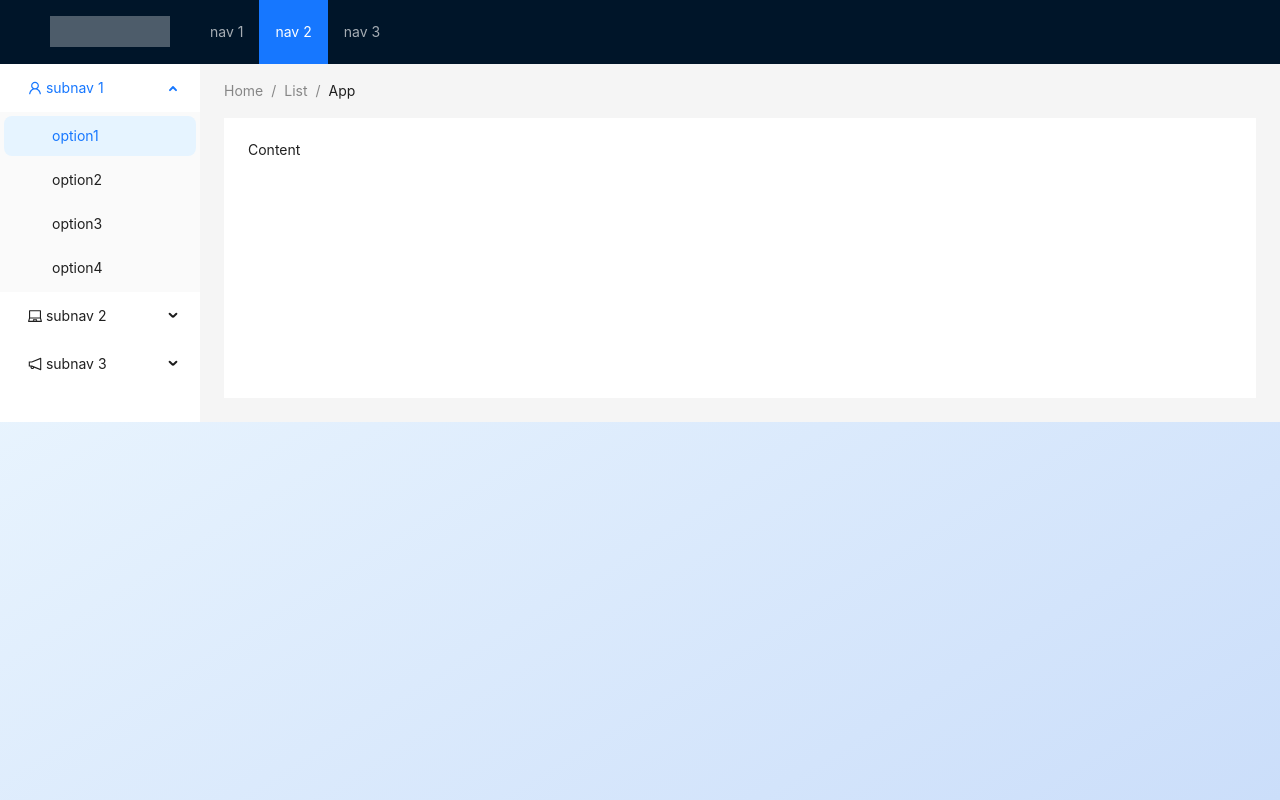
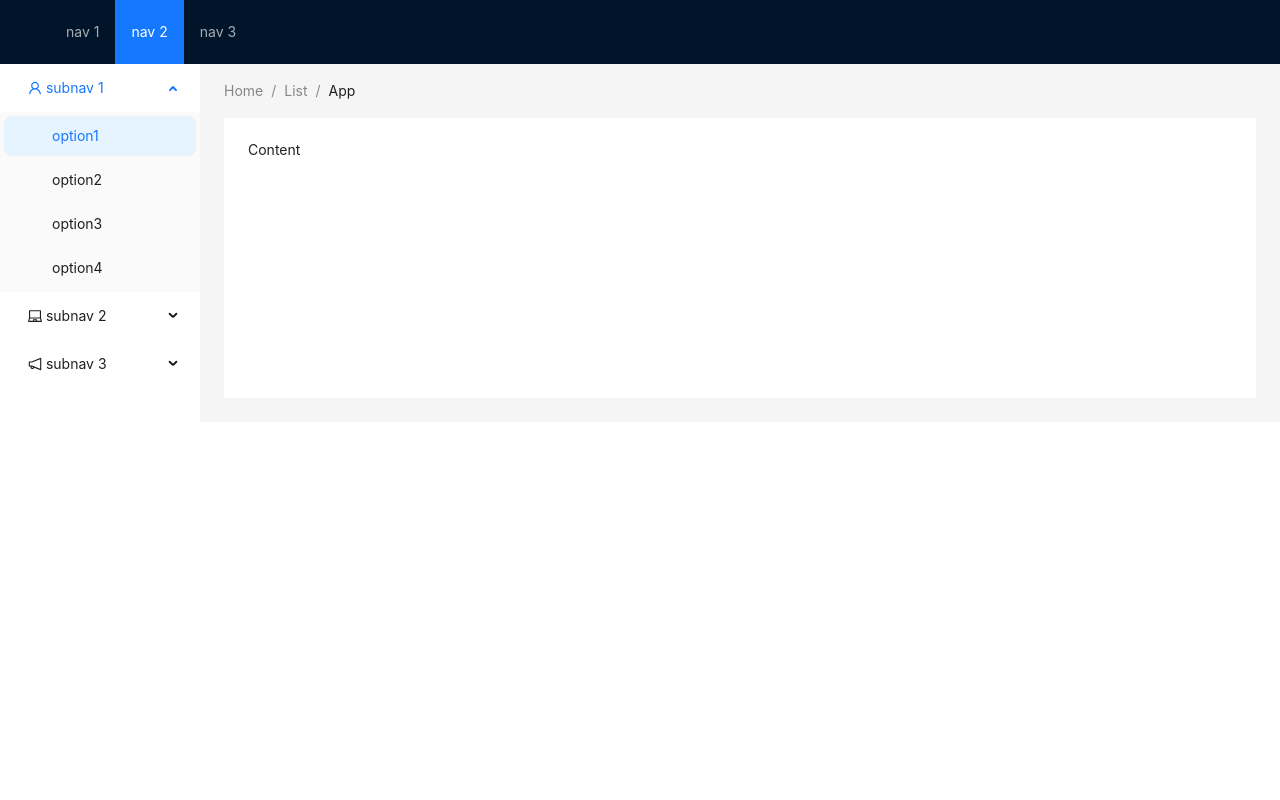
Before and after one commit to Criel14/train-web, a Vue app: page / in a window 1280 px wide. Built offline with nearby package versions, Linux system fonts and the light colour scheme; no server answers.

Commit message:
增加组件HeaderBar

```diff
--- /dev/null
+++ b/src/components/HeaderBar.vue
@@ -0,0 +1,30 @@
+<template>
+  <a-layout-header class="header">
+    <div class="logo"/>
+    <a-menu
+        v-model:selectedKeys="selectedKeys1"
+        theme="dark"
+        mode="horizontal"
+        :style="{ lineHeight: '64px' }"
+    >
+      <a-menu-item key="1">nav 1</a-menu-item>
+      <a-menu-item key="2">nav 2</a-menu-item>
+      <a-menu-item key="3">nav 3</a-menu-item>
+    </a-menu>
+  </a-layout-header>
+</template>
+
+<script setup>
+import {ref} from "vue";
+
+const selectedKeys1 = ref(['2']);
+
+// eslint-disable-next-line no-undef
+defineOptions({
+  name: "HeaderBar"
+})
+</script>
+
+<style scoped>
+
+</style>
--- a/src/views/LoginView.vue
+++ b/src/views/LoginView.vue
@@ -93,7 +93,7 @@ const login = () => {
 
 </script>
 
-<style>
+<style scoped>
 body {
   background: linear-gradient(to bottom right, #f2fbff, #cbdefa);
 }
--- a/src/views/MainView.vue
+++ b/src/views/MainView.vue
@@ -1,18 +1,6 @@
 <template>
   <a-layout>
-    <a-layout-header class="header">
-      <div class="logo"/>
-      <a-menu
-          v-model:selectedKeys="selectedKeys1"
-          theme="dark"
-          mode="horizontal"
-          :style="{ lineHeight: '64px' }"
-      >
-        <a-menu-item key="1">nav 1</a-menu-item>
-        <a-menu-item key="2">nav 2</a-menu-item>
-        <a-menu-item key="3">nav 3</a-menu-item>
-      </a-menu>
-    </a-layout-header>
+    <HeaderBar/>
     <a-layout>
       <a-layout-sider width="200" style="background: #fff">
         <a-menu
@@ -77,13 +65,13 @@
 
 <script setup>
 import {ref} from 'vue';
+import HeaderBar from "@/components/HeaderBar.vue";
 
-const selectedKeys1 = ref(['2']);
 const selectedKeys2 = ref(['1']);
 const openKeys = ref(['sub1']);
 </script>
 
-<style>
+<style scoped>
 body {
   background: linear-gradient(to bottom right, #f2fbff, #cbdefa);
 }
```
